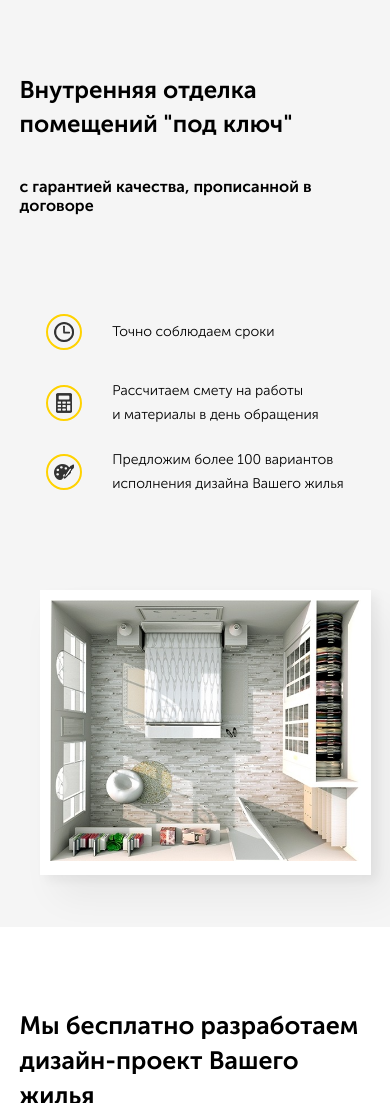
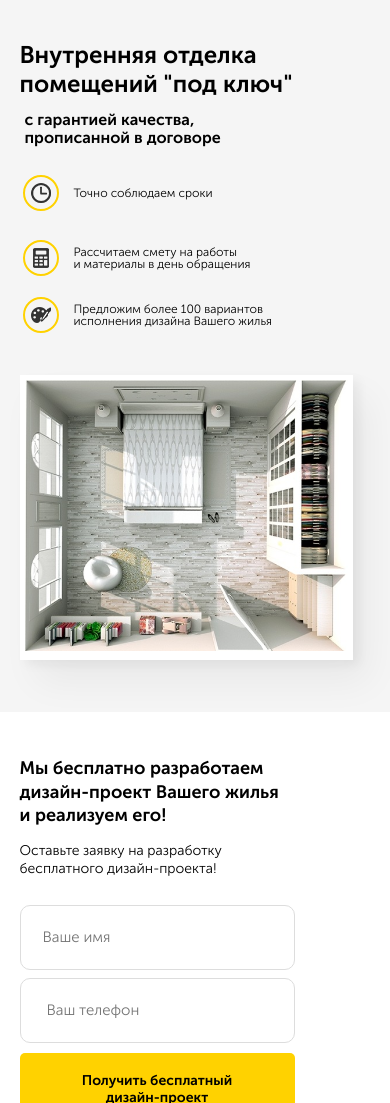
Before and after one commit to Supermintal/webstart, a plain HTML site: page index.html in a window 390 px wide. Shown: the part 69-1172 px from the top of the page. Drawn offline with nearby package versions, Linux system fonts and the light colour scheme.

Commit message:
Сделал кривой адаптив под 320

```diff
--- a/sass/_interface.sass
+++ b/sass/_interface.sass
@@ -42,3 +42,7 @@ img
 	&:focus
 		background-color:
 		border: 1px solid $main-color
+@media (max-width: 576px)
+	.button
+		border-radius: 5px
+		margin: 0
--- a/sass/blocks/_hero.sass
+++ b/sass/blocks/_hero.sass
@@ -9,7 +9,7 @@
 			line-height: 55px
 			+bold
 			margin-bottom: 38px
-			margin-top: 75px
+			margin-top: 76px
 		&__subtitle
 			font-size: 20px
 			padding-right: 5px
@@ -84,6 +84,7 @@
 			margin-right: auto
 @media (max-width: 576px)
 	.hero
+		margin: 0
 		&-block
 			flex-direction: column
 			display: flex
@@ -91,10 +92,35 @@
 		&-text
 			flex-direction: column
 			display: flex
-			align-items: center
+			align-items: flex-start
+			justify-content: center
 			&__title
 				font-size: 24px
-				line-height: 1.4
+				margin-top: 46px
+				margin-bottom: 12px
+				line-height: 1.2
 			&__subtitle
 				font-size: 16px
-				margin-bottom: 28px
+				max-width: 250px
+				margin-left: 5px
+				margin-bottom: 0
+		&-list
+			margin: 0
+			&__item
+				font-size: 12px
+				margin-top: 28px
+				margin-left: 3px
+				margin-bottom: 17px
+			&__text
+				font-size: 12px
+				line-height: 1
+			&__image
+				margin-right: 15px
+		&-image
+			margin-right: 18px
+			margin-left: 0
+			margin-top: 42px
+			padding: 5px
+			margin-bottom: 52px
+			background-color: white
+			box-shadow: 6px 5px 10px rgba(0, 0, 0, 0.05), 16px 22px 35px rgba(0, 0, 0, 0.05)
--- a/sass/blocks/_navbar.sass
+++ b/sass/blocks/_navbar.sass
@@ -31,3 +31,11 @@
 			padding: 15px 26px
 		&__logo
 			width: 90px
+@media (max-width: 576px)
+	.navbar
+		&__button
+			width: 137px
+			+bold
+			font-size: 10px
+			padding: 15px 25px
+			margin-right: 15px
--- a/sass/blocks/_offer.sass
+++ b/sass/blocks/_offer.sass
@@ -1,9 +1,8 @@
 .offer
 	background: url('../img/offer-bg.png') no-repeat
-	background-size: contain
-	background-position: center right
+	background-size: auto
+	background-position: right
 	position: relative
-	height: 100%
 	&:before
 		content: ''
 		height: 100%
@@ -24,7 +23,8 @@
 	&__input
 		width: 240px
 		margin-top: 33px
-		margin-bottom: 25px
+		margin-bottom: 30px
+		padding-top: 19px
 		font-size: 15px
 		line-height: 24px
 		&:first-child
@@ -32,7 +32,7 @@
 	&__button
 		width: 100%
 		min-height: 70px
-		margin-bottom: 29px
+		margin-bottom: 25px
 		font-size: 16px
 		+bold
 	&__phone
@@ -91,3 +91,36 @@
 		&__input
 			&:first-child
 				margin-top: 20px
+@media (max-width: 576px)
+	.offer
+		padding: 0
+		&-block
+			margin-top: 45px
+		&__title
+			font-size: 18px
+			line-height: 1.3
+			display: flex
+			justify-content: flex-start
+			margin-bottom: 13px
+		&__subtitle
+			font-size: 14px
+		&__input
+			width: 275px
+			margin-bottom: 10px
+			font-size: 15px
+			&:first-child
+				margin-top: 27px
+				margin-bottom: -2px
+				padding-left: 22px
+			&:last-child
+				margin-bottom: 10px
+				padding-left: 21px
+		&__button
+			width: 275px
+			margin-top: 0
+			font-size: 14px
+			+bold
+			padding: 19px 62px
+			line-height: 17px
+		&-class__text
+			margin-top: -5px
```
Also changed, not shown: css/style.css, 1 other file.
